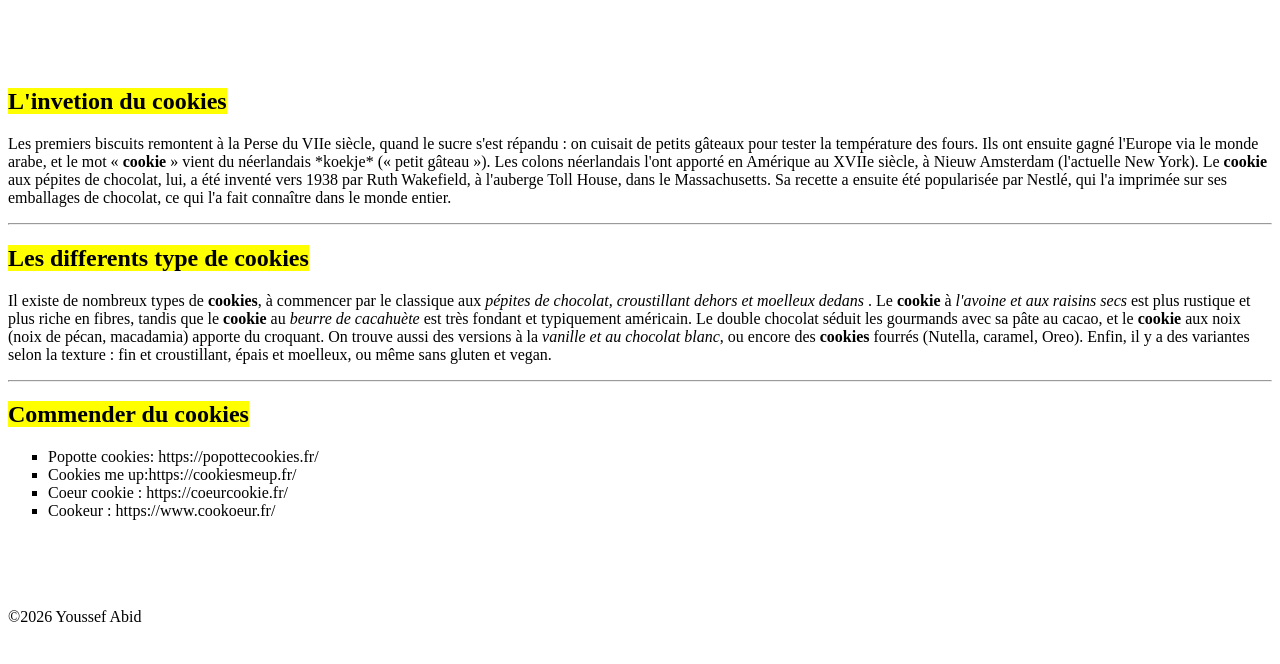
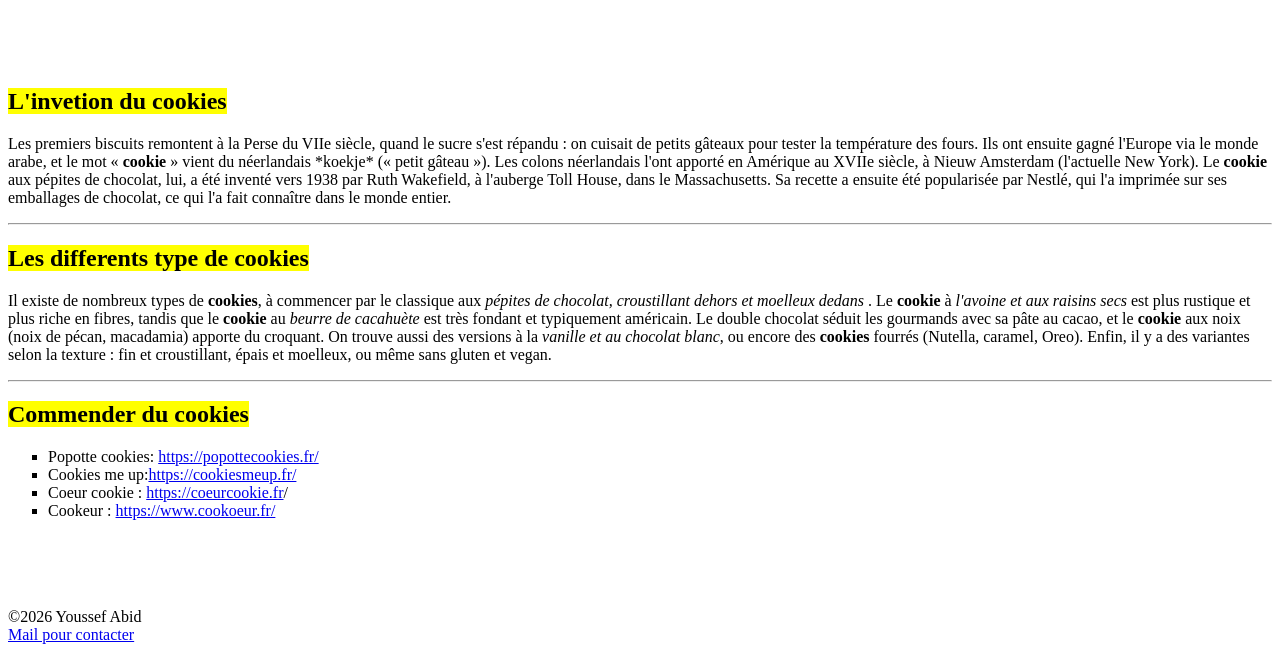
Before and after one commit to yussff0/dm-html, a plain HTML site: page Accueil.html in a window 1280 px wide. Shown: the part 136-800 px from the top of the page. Drawn offline with Linux system fonts and the light colour scheme.

Commit message:
Liens externes, ancres et e-mail

```diff
--- a/Accueil.html
+++ b/Accueil.html
@@ -48,12 +48,25 @@
     <hr />
     <h2><mark>Commender du cookies </mark></h2>
     <ul type="square">
-      <li>Popotte cookies: https://popottecookies.fr/</li>
-      <li>Cookies me up:https://cookiesmeup.fr/</li>
-      <li>Coeur cookie : https://coeurcookie.fr/</li>
-      <li>Cookeur : https://www.cookoeur.fr/</li>
+      <li>
+        Popotte cookies:
+        <a target="_blank" rel="noopener noreferrer" href="https://popottecookies.fr/">https://popottecookies.fr/</a>
+      </li>
+      <li>
+        Cookies me up:<a target="_blank" rel="noopener noreferrer" href="https://cookiesmeup.fr/"
+          >https://cookiesmeup.fr/</a
+        >
+      </li>
+      <li>
+        Coeur cookie :
+        <a target="_blank" rel="noopener noreferrer" href="https://coeurcookie.fr">https://coeurcookie.fr</a>/
+      </li>
+      <li>
+        Cookeur :
+        <a target="_blank" rel="noopener noreferrer" href="https://www.cookoeur.fr/">https://www.cookoeur.fr/</a>
+      </li>
     </ul>
   </body>
   <br /><br /><br /><br />
-  <footer>&copy;2026 Youssef Abid</footer>
+  <footer>&copy;2026 Youssef Abid <br /><a href="mailto:abidyoussef835@gmail.com">Mail pour contacter</a></footer>
 </html>
```
Also changed, not shown: pages/etape.html (+5 -1 lines), pages/recette.html (+6 -1 lines).
